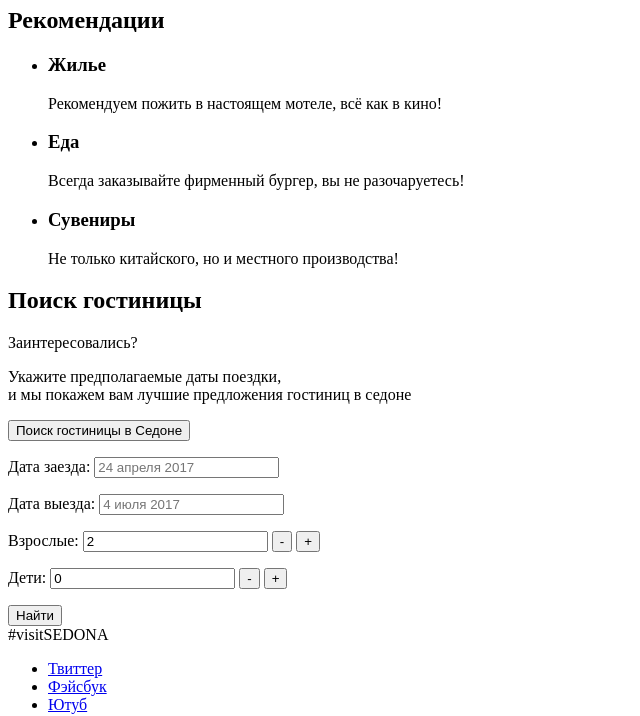
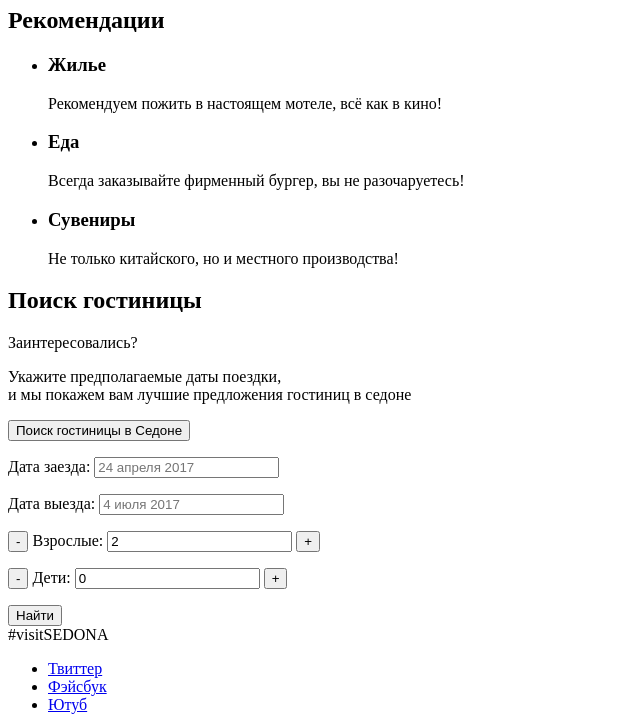
Before and after one commit to kutiona/930845-sedona-25, a plain HTML site: page index.html in a window 1280 px wide. Shown: the part 1677-2393 px from the top of the page, without its empty margins (0-640 px from the left). Drawn offline with Linux system fonts and the light colour scheme.

Commit message:
Верстка формы попапа

```diff
--- a/index.html
+++ b/index.html
@@ -83,17 +83,15 @@
 						</label>
 					</p>
 					<p>
-						<label>Взрослые:
-							<input type="number" name="adults" min="1" value="2">
-						</label>
 						<button name="minus">-</button>
+						<label for="adults-input">Взрослые:</label>
+						<input type="number" name="adults" id="adults-input" min="1" value="2">
 						<button name="plus">+</button>
 					</p>
 					<p>
-						<label>Дети:
-							<input type="number" name="children" min="0" value="0">
-						</label>
 						<button name="minus">-</button>
+						<label for="children-input">Дети:</label>
+						<input type="number" name="children" id="children-input" min="0" value="0">
 						<button name="plus">+</button>
 					</p>
 					<button type="submit">Найти</button>
```
